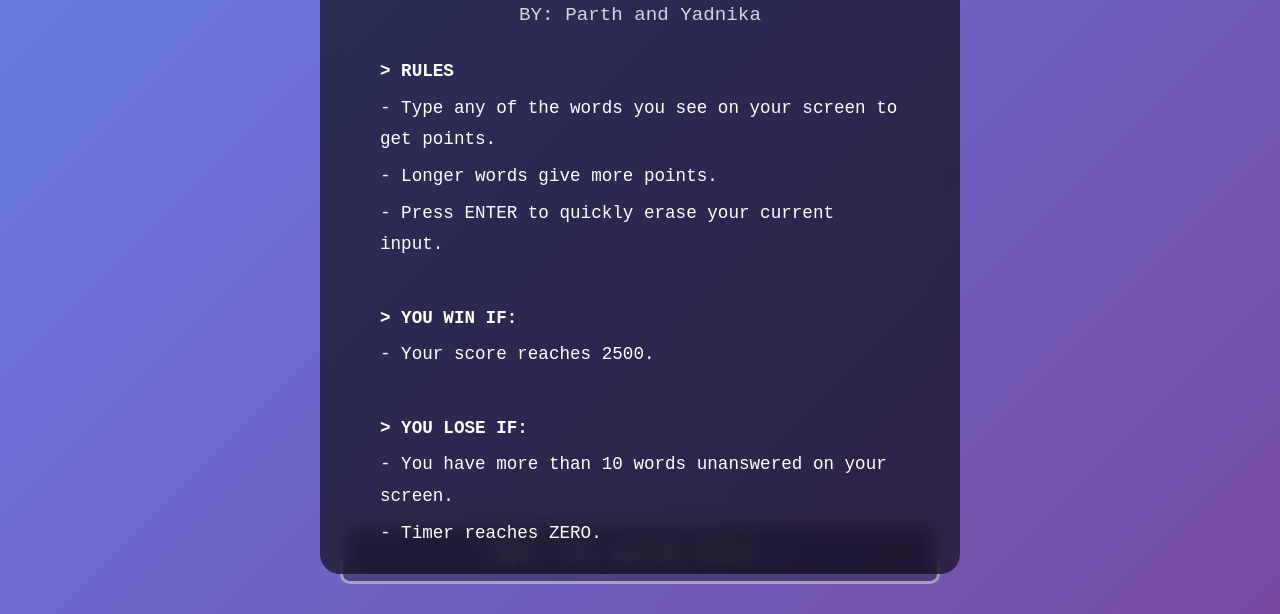
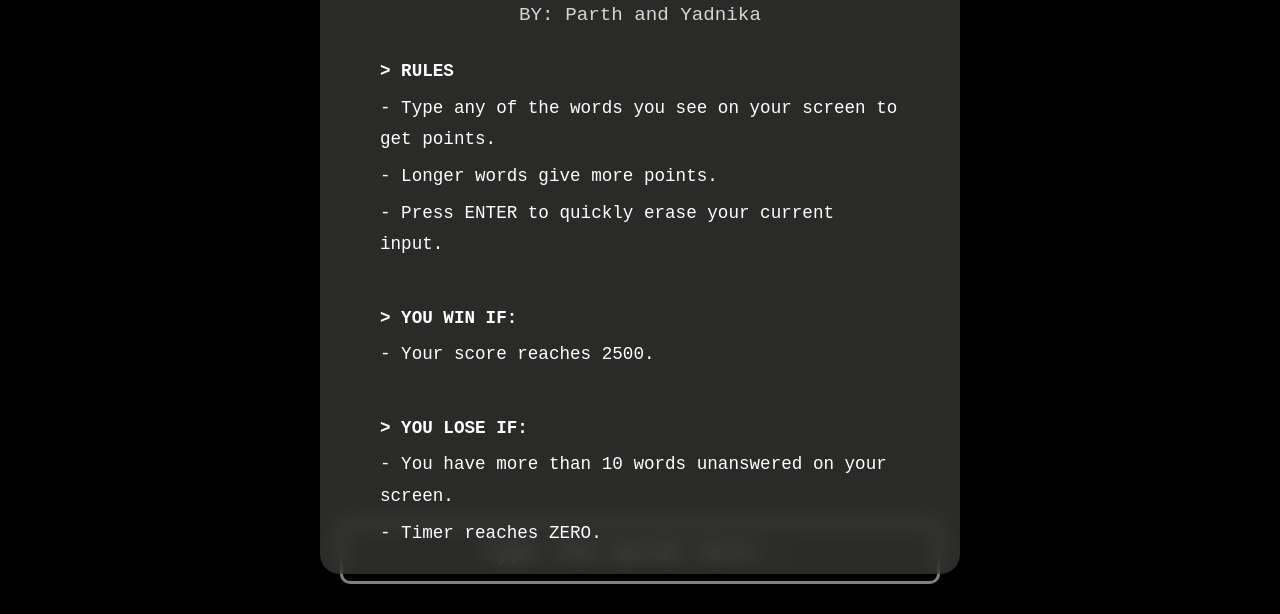
Before and after one commit to Yadnika2006/TypeNinja, a plain HTML site: page index.html in a window 1280 px wide. Shown: the part 186-800 px from the top of the page. Drawn offline with Linux system fonts and the light colour scheme.

Commit message:
Yappppppppp

```diff
--- a/style.css
+++ b/style.css
@@ -6,7 +6,8 @@
 
 body {
     font-family: 'Courier New', monospace;
-    background: linear-gradient(135deg, #667eea 0%, #764ba2 100%);
+    /* background: linear-gradient(135deg, #667eea 0%, #764ba2 100%); */
+    background: black;
     color: white;
     overflow: hidden;
     height: 100vh;
@@ -63,9 +64,9 @@ body {
     font-size: 1.8em;
     font-weight: bold;
     padding: 12px 20px;
-    background: rgba(255, 255, 255, 0.2);
+    /* background: rgba(255, 255, 255, 0.2); */
     border-radius: 8px;
-    backdrop-filter: blur(10px);
+    /* backdrop-filter: blur(10px); */
     cursor: default;
     user-select: none;
     transition: all 0.3s ease;
@@ -146,7 +147,7 @@ body {
     left: 50%;
     transform: translate(-50%, -50%);
     text-align: center;
-    background: rgba(0, 0, 0, 0.6);
+    background: rgba(71, 71, 69, 0.6);
     padding: 40px 60px;
     border-radius: 20px;
     backdrop-filter: blur(10px);
```
